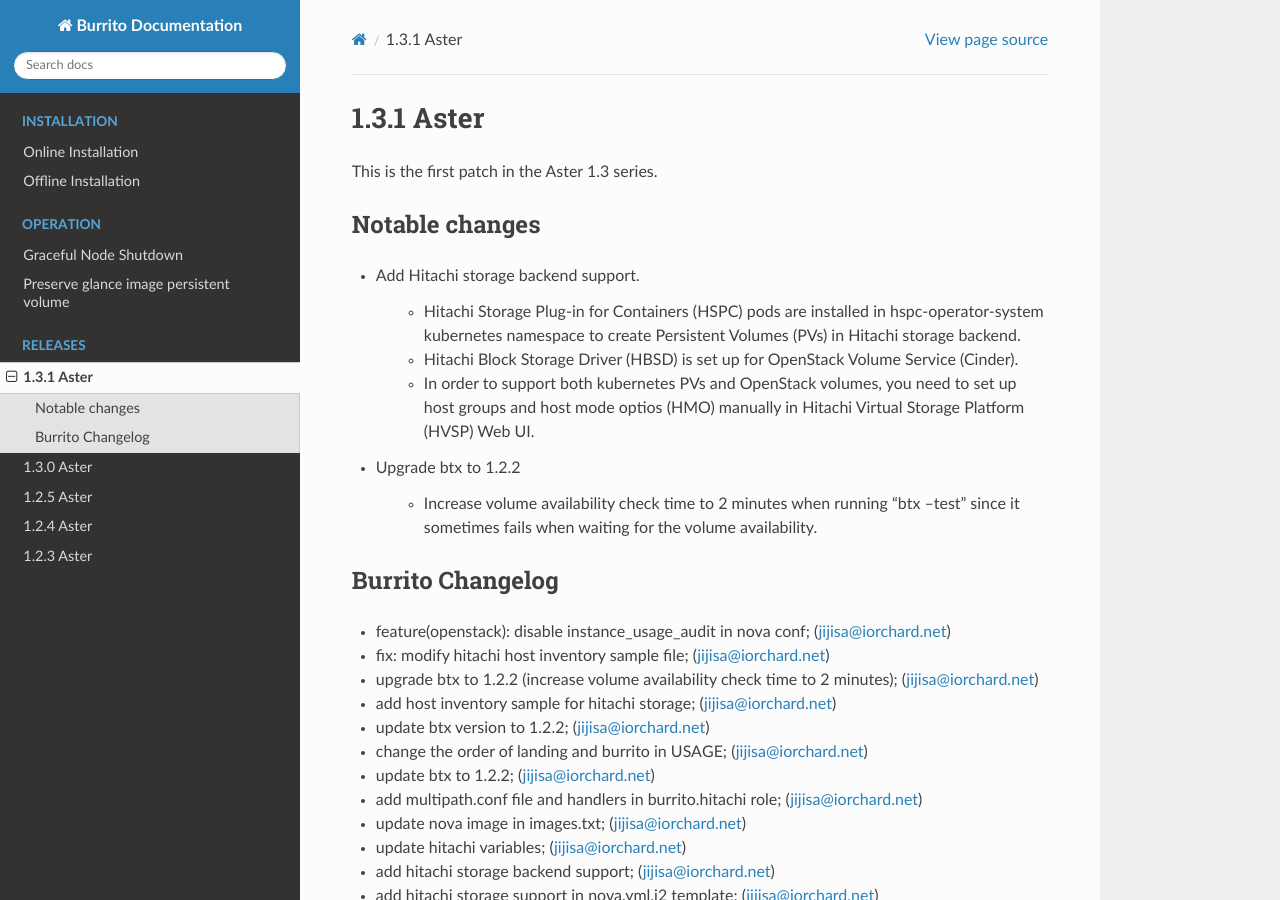
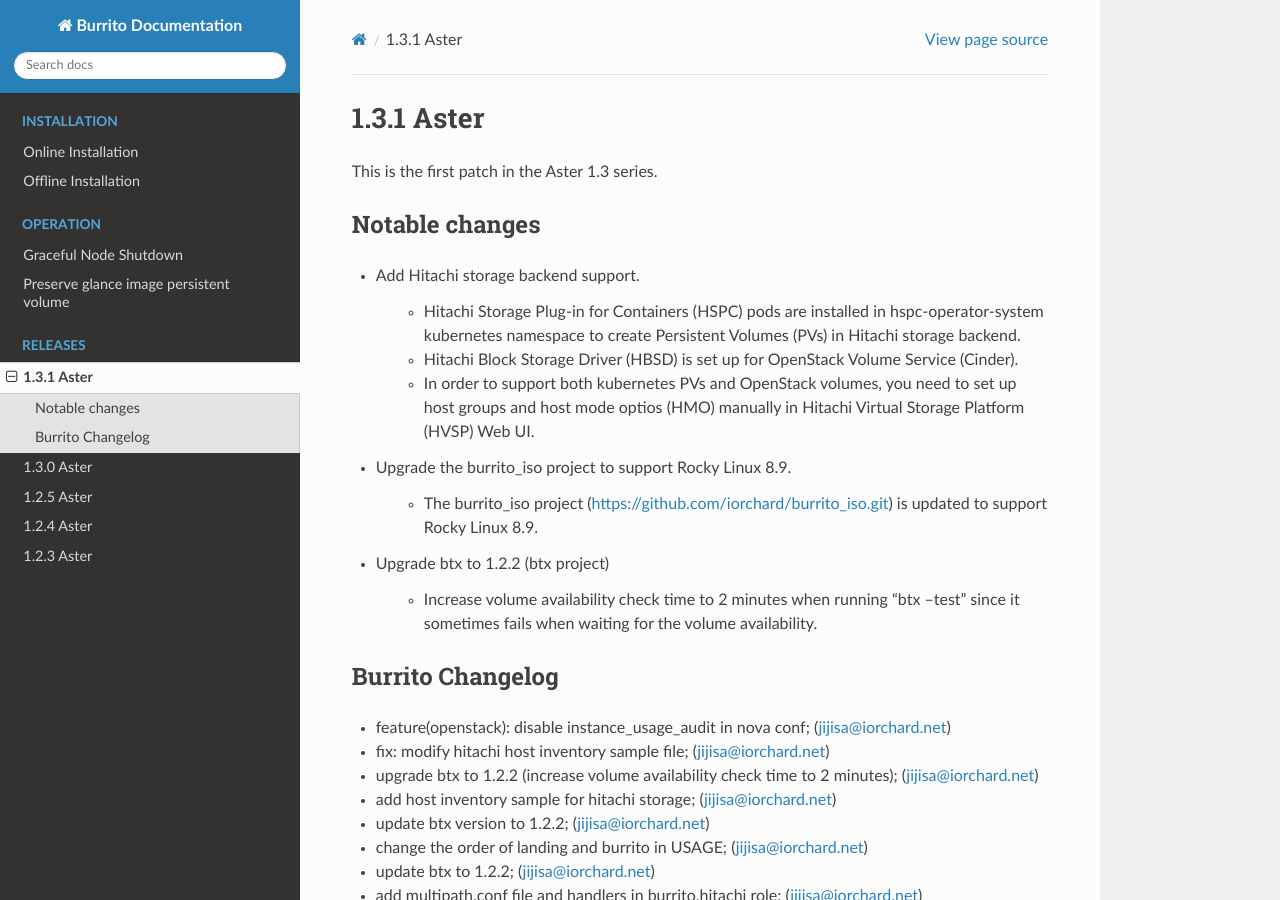
Before and after one commit to iorchard/burrito_docs, a Sphinx documentation site: the page built from source/releases/1.3.1.rst, in a window 1280 px wide and 900 px high. Built offline with Sphinx 7.4.7 and the Read the Docs theme 2.0.0, drawn with Linux system fonts in a browser that asks for light colours; pages that are not in the unit, such as notebooks, are missing from menus.

Commit message:
update release note

```diff
--- a/source/releases/1.3.1.rst
+++ b/source/releases/1.3.1.rst
@@ -17,12 +17,16 @@
       you need to set up host groups and host mode optios (HMO) manually
       in Hitachi Virtual Storage Platform (HVSP) Web UI.
 
-* Upgrade btx to 1.2.2
+* Upgrade the burrito_iso project to support Rocky Linux 8.9.
+
+    - The burrito_iso project (https://github.com/iorchard/burrito_iso.git)
+      is updated to support Rocky Linux 8.9.
+
+* Upgrade btx to 1.2.2 (btx project)
 
     - Increase volume availability check time to 2 minutes when running
       "btx --test" since it sometimes fails when waiting for the volume
       availability.
-
 
 Burrito Changelog
 ------------------
```
